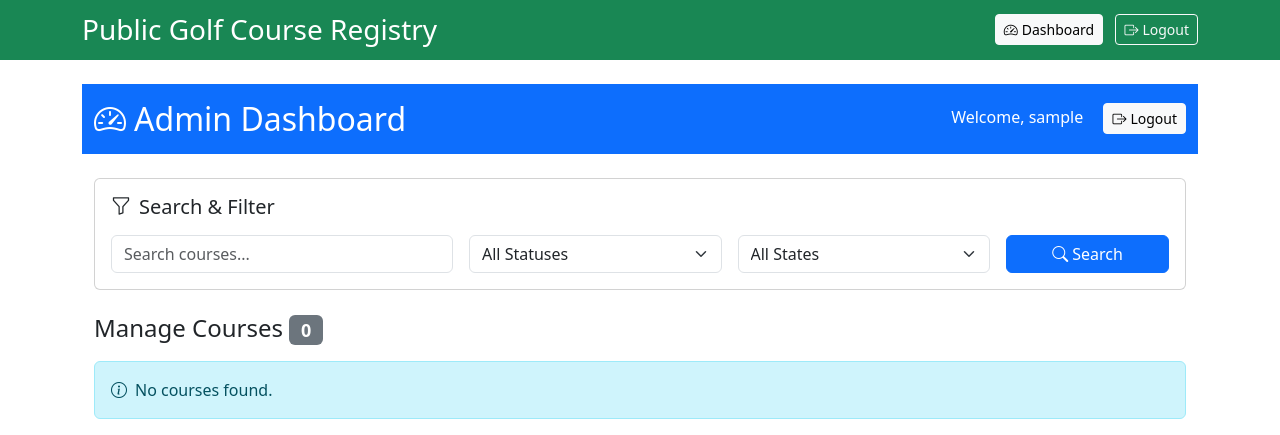
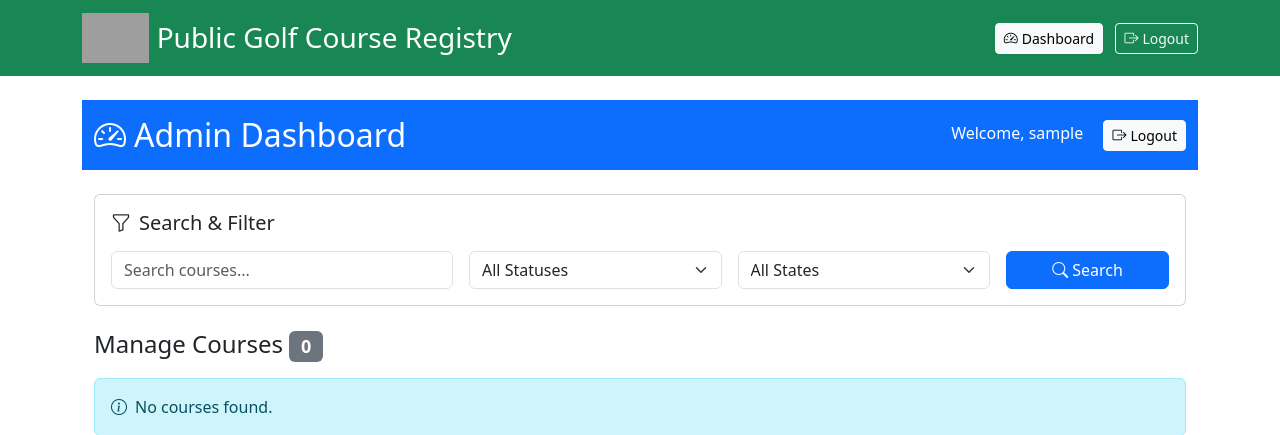
Before and after one commit to agsheves/golf-app, a Django app: page /admin/dashboard/ in a window 1280 px wide. Shown: the top 435 px of the page. Run offline with Django 5.2, Linux system fonts and the light colour scheme; the visitor is signed in with stand-in values (Sample User, id 1); data that the repository does not hold is empty; some libraries are stand-ins or nearby versions; grey boxes are pictures that could not be loaded.

Commit message:
Assistant checkpoint: Added logo to navbar and favicon
Assistant generated file changes:
- frontend/templates/frontend/base.html: Add logo to navbar, Add favicon link, Load static tag at top of template

---

User prompt:

Use this image as the page and app logo

staticfiles/admin/img/public golf logo.svg

Replit-Commit-Author: Assistant
Replit-Commit-Session-Id: 251a4f40-bff6-45f0-9c33-133fc922fe50

```diff
--- a/frontend/templates/frontend/base.html
+++ b/frontend/templates/frontend/base.html
@@ -1,3 +1,4 @@
+{% load static %}
 <!DOCTYPE html>
 <html lang="en">
 <head>
@@ -7,6 +8,7 @@
     <meta http-equiv="Pragma" content="no-cache">
     <meta http-equiv="Expires" content="0">
     <title>{% block title %}Golf Course Registry{% endblock %}</title>
+    <link rel="icon" type="image/svg+xml" href="{% static 'admin/img/public golf logo.svg' %}">
     <link href="https://cdn.jsdelivr.net/npm/bootstrap@5.3.0/dist/css/bootstrap.min.css" rel="stylesheet">
     <link rel="stylesheet" href="https://cdn.jsdelivr.net/npm/bootstrap-icons@1.11.0/font/bootstrap-icons.css">
     <script src="https://unpkg.com/htmx.org@1.9.10"></script>
@@ -41,7 +43,8 @@
 <body>
     <nav class="navbar navbar-expand-lg navbar-dark bg-success mb-4">
         <div class="container">
-            <a class="navbar-brand" href="{% url 'course_list' %}">
+            <a class="navbar-brand d-flex align-items-center" href="{% url 'course_list' %}">
+                <img src="{% static 'admin/img/public golf logo.svg' %}" alt="Public Golf Logo" height="50" class="me-2">
                 <h3 class="mb-0">Public Golf Course Registry</h3>
             </a>
             <div class="ms-auto">
```
